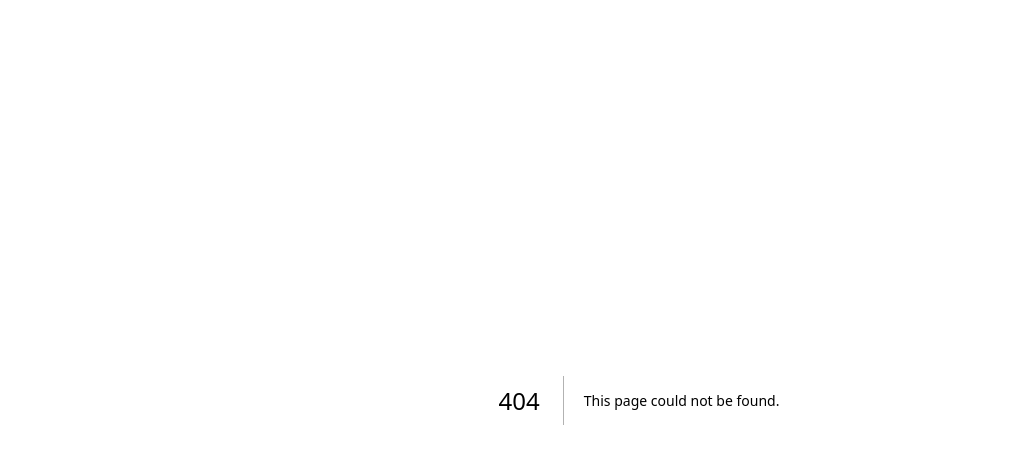
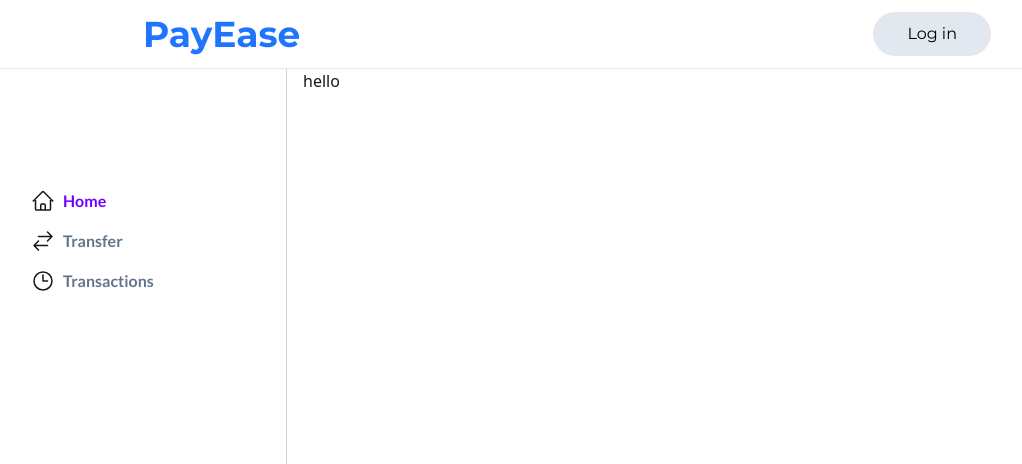
Before and after one commit to Neerajd3vv/Payease, a Next.js app in the folder apps/client_app/: page /home in a window 1280 px wide. Before the commit this address had no page. Shown: the top 464 px of the page, without its empty margins (1-1023 px from the left). Built offline with nearby package versions, Linux system fonts and the light colour scheme; no server answers; a web font is replaced by a local one.

Commit message:
Working-auth&home/transation/tranfer_page

```diff
--- /dev/null
+++ b/apps/client_app/app/(dashboard)/home/page.tsx
@@ -0,0 +1,8 @@
+
+export default function (){
+    return(
+        <div>
+            hello
+        </div>
+    )
+}
--- /dev/null
+++ b/apps/client_app/app/(dashboard)/layout.tsx
@@ -0,0 +1,37 @@
+import React from "react";
+import { Sidebar } from "../components/Sidebar";
+import { AppbarClient } from "../components/AppbarClient";
+export default function ({children}: {children: React.ReactNode}){
+    return (
+      <div>
+        <AppbarClient/>
+        <div className="flex">
+            <div className="border-r w-72 h-screen border-slate-300 mr-4 pt-28">
+            <Sidebar title="Home" href="/home" icon={<HomeIcon/>}/>
+            <Sidebar title="Transfer" href="/transfer" icon={<TransferIcon/>}/>
+            <Sidebar title="Transactions" href="/transactions" icon={<TransactionsIcon/>}/>
+            </div>
+
+            {children}</div>
+            </div>
+    )
+}
+
+// These icons are from heroicons
+function HomeIcon() {
+    return <svg xmlns="http://www.w3.org/2000/svg" fill="none" viewBox="0 0 24 24" stroke-width="1.5" stroke="currentColor" className="w-6 h-6">
+    <path stroke-linecap="round" stroke-linejoin="round" d="m2.25 12 8.954-8.955c.44-.439 1.152-.439 1.591 0L21.75 12M4.5 9.75v10.125c0 .621.504 1.125 1.125 1.125H9.75v-4.875c0-.621.504-1.125 1.125-1.125h2.25c.621 0 1.125.504 1.125 1.125V21h4.125c.621 0 1.125-.504 1.125-1.125V9.75M8.25 21h8.25" />
+  </svg>
+}
+function TransferIcon() {
+    return <svg xmlns="http://www.w3.org/2000/svg" fill="none" viewBox="0 0 24 24" stroke-width="1.5" stroke="currentColor" className="w-6 h-6">
+    <path stroke-linecap="round" stroke-linejoin="round" d="M7.5 21 3 16.5m0 0L7.5 12M3 16.5h13.5m0-13.5L21 7.5m0 0L16.5 12M21 7.5H7.5" />
+  </svg>
+}
+
+function TransactionsIcon() {
+    return <svg xmlns="http://www.w3.org/2000/svg" fill="none" viewBox="0 0 24 24" stroke-width="1.5" stroke="currentColor" className="w-6 h-6">
+    <path stroke-linecap="round" stroke-linejoin="round" d="M12 6v6h4.5m4.5 0a9 9 0 1 1-18 0 9 9 0 0 1 18 0Z" />
+  </svg>
+
+}
--- /dev/null
+++ b/apps/client_app/app/(dashboard)/transactions/page.tsx
@@ -0,0 +1,5 @@
+export default function (){
+    return(
+        <div>Transactions</div>
+    )
+}
--- /dev/null
+++ b/apps/client_app/app/(dashboard)/transfer/page.tsx
@@ -0,0 +1,5 @@
+export default function (){
+    return(
+        <div>Transfer</div>
+    )
+}
--- a/apps/client_app/app/api/auth/signup/route.ts
+++ b/apps/client_app/app/api/auth/signup/route.ts
@@ -0,0 +1,23 @@
+import { NextRequest, NextResponse } from "next/server";
+import bcrypt from "bcrypt";
+import db from "@repo/db/client";
+export async function POST(req: NextRequest) {
+  const body = await req.json();
+  const hashedPassword = await bcrypt.hash(body.password, 10);
+  try {
+    const newuser = await db.user.create({
+      data: {
+        name: body.name,
+        email: body.email,
+        phoneNumber: body.phoneNumber,
+        password: hashedPassword,
+      },
+    });
+    return NextResponse.json({ msg: "User created", userInfo: newuser });
+  } catch (error) {
+    return NextResponse.json({
+      msg: "Error while registering user",
+      Error: error,
+    });
+  }
+}
--- a/apps/client_app/app/components/AppbarClient.tsx
+++ b/apps/client_app/app/components/AppbarClient.tsx
@@ -2,17 +2,15 @@
 
 import { Appbar } from "@repo/ui/appbar";
 import { signIn, signOut, useSession } from "next-auth/react";
-import { useRouter } from "next/navigation";
 export function AppbarClient() {
-  const router = useRouter();
   const session = useSession();
   return (
     <div>
       <Appbar
         onSignin={signIn}
         onSignout={async () => {
-          await signOut();
-          router.push("/api/auth/signin");
+          await signOut({callbackUrl:"/"});
+
         }}
         user={session.data?.user}
       />
--- /dev/null
+++ b/apps/client_app/app/components/Sidebar.tsx
@@ -0,0 +1,25 @@
+
+"use client"
+interface SidebarType {
+  icon: React.ReactNode
+  title: string;
+  href: string;
+}
+import { useRouter } from "next/navigation";
+import { usePathname } from "next/navigation";
+import React from "react";
+export function Sidebar({ icon, title, href }: SidebarType) {
+  const router = useRouter();
+  const pathname = usePathname()
+  const selected = pathname === href
+  return (
+    <div className="pl-8 p-2 flex cursor-pointer"
+      onClick={() => {
+        router.push(href);
+      }}
+    >
+      <div className="pr-2">{icon}</div>
+      <div className={`font-bold font-lato  ${selected? "text-heheblu" : "text-slate-500"}`}  >{title}</div>
+    </div>
+  );
+}
--- a/apps/client_app/app/lib/authoptions.ts
+++ b/apps/client_app/app/lib/authoptions.ts
@@ -19,7 +19,6 @@ export const authOptions = {
       // TODO: User credentials type from next-aut
       async authorize(credentials: any) {
         // Do zod validation, OTP validation here
-        const hashedPassword = await bcrypt.hash(credentials.password, 10);
         const existingUser = await db.user.findFirst({
           where: {
             phoneNumber: credentials.phone,
@@ -35,15 +34,19 @@ export const authOptions = {
             return {
               id: existingUser.id.toString(),
               name: existingUser.name,
-              email: existingUser.phoneNumber,
+              email: existingUser.email,
             };
           }
         }
-        return null;
+
+        return null
       },
     }),
   ],
   secret: process.env.JWT_SECRET || "secret",
+  pages: {
+    signIn: "/signin",
+  },
   callbacks: {
     async session({ token, session }: any) {
       session.user.id = token.sub;
@@ -51,7 +54,4 @@ export const authOptions = {
       return session;
     },
   },
-  pages: {
-    signIn : "/signin"
-  }
 };
--- a/apps/client_app/app/signin/page.tsx
+++ b/apps/client_app/app/signin/page.tsx
@@ -1,47 +1,70 @@
-"use client"
-import { Buttonsinginsignup } from "../components/Button"
-import Link from "next/link"
-import { Inputbox } from "../components/Inputbox"
-import { useState } from "react"
-import { signIn } from "next-auth/react"
-import { useRouter } from "next/navigation"
+"use client";
+import { Buttonsinginsignup } from "../components/Button";
+import Link from "next/link";
+import { Inputbox } from "../components/Inputbox";
+import { useState } from "react";
+import { signIn } from "next-auth/react";
+import { useRouter } from "next/navigation";
 
-export default function Signin( ){
-    const [phoneNumber , setPhoneNumber] = useState("")
-    const [password , setPassword] = useState("")
-    const router = useRouter()
-return(
+export default function Signin() {
+  const [phoneNumber, setPhoneNumber] = useState("");
+  const [password, setPassword] = useState("");
+  const router = useRouter();
+
+  const SigninHandler = async () => {
+    try {
+      const result = await signIn("credentials", {
+        redirect: false,
+        phoneNumber,
+        password,
+      });
+      if (result?.ok) {
+        router.push("/home");
+      }
+    } catch (error) {
+      alert("Error while signin");
+    }
+  };
+  return (
     <div className="border-2  flex justify-center h-screen items-center ">
-        <div className="border-2   text-center shadow-lg rounded-2xl py-20 max-w-lg w-full ">
+      <div className="border-2   text-center shadow-lg rounded-2xl py-20 max-w-lg w-full ">
         <div className=" font-roboto font-semibold  pb-10 text-4xl">
-        Sign in to PayEase
+          Sign in to PayEase
         </div>
         <div>
-            <Inputbox onChange={(e)=>{
-                setPhoneNumber(e.target.value)
-            }} placeholder="999000444" type="text" label="Phone number"/>
+          <Inputbox
+            onChange={(e) => {
+              setPhoneNumber(e.target.value);
+            }}
+            placeholder="999000444"
+            type="text"
+            label="Phone number"
+          />
         </div>
         <div>
-            <Inputbox onChange={(e)=>{
-            setPassword(e.target.value)
-            }} placeholder="12345" type="password" label="Password"/>
+          <Inputbox
+            onChange={(e) => {
+              setPassword(e.target.value);
+            }}
+            placeholder="12345"
+            type="password"
+            label="Password"
+          />
         </div>
 
-
         <div className="pt-8 pb-2">
-            <Buttonsinginsignup onClick={async ()=>{
-                await signIn("credentials", {
-                    phoneNumber,
-                    password
-                })
-                router.push("/")
-            }} content="Signin with credentials"/>
+          <Buttonsinginsignup
+            onClick={SigninHandler}
+            content="Signin with credentials"
+          />
         </div>
         <div className=" font-afacad  flex justify-center">
-            Dont have an account? <Link href="/signup"  className="pl-2 underline text-blue-700">Signup</Link>
-
+          Dont have an account?{" "}
+          <Link href="/signup" className="pl-2 underline text-blue-700">
+            Signup
+          </Link>
         </div>
-        </div>
+      </div>
     </div>
-)
+  );
 }
--- a/apps/client_app/app/signup/page.tsx
+++ b/apps/client_app/app/signup/page.tsx
@@ -4,15 +4,29 @@ import Link from "next/link";
 import { useState } from "react";
 import { Buttonsinginsignup } from "../components/Button";
 import axios from "axios";
-
+import { useRouter } from "next/navigation";
 export default function Signup() {
+  const [name, setName] = useState("");
   const [phoneNumber, setPhoneNumber] = useState("");
   const [email, setEmail] = useState("");
   const [password, setPassword] = useState("");
+  const router = useRouter();
   return (
     <div className="h-screen flex justify-center items-center ">
       <div className="border-2  bg-white text-center shadow-lg rounded-2xl py-20 max-w-lg w-full">
-        <div className="font-roboto font-semibold  pb-10 text-4xl">Register yourself!</div>
+        <div className="font-roboto font-semibold  pb-10 text-4xl">
+          Register yourself!
+        </div>
+        <div>
+          <Inputbox
+            onChange={(e) => {
+              setName(e.target.value);
+            }}
+            placeholder="john serrif"
+            label="Name"
+            type="text"
+          />
+        </div>
         <div>
           <Inputbox
             onChange={(e) => {
@@ -44,12 +58,26 @@ export default function Signup() {
           />
         </div>
         <div className="pt-8 pb-2">
-          <Buttonsinginsignup onClick={() => {
-            axios.post("https://localhost:3000/api/auth/signup" ,{
-                phoneNumber,
-                password
-            })
-          }} content="Signup" />
+          <Buttonsinginsignup
+            onClick={async () => {
+              const user = await axios.post(
+                "http://localhost:3000/api/auth/signup",
+                {
+                  phoneNumber,
+                  password,
+                  email,
+                  name,
+                }
+              );
+              const userData = user.data.msg;
+              if (userData) {
+                router.push("/signin");
+              } else {
+                alert("Error in creating user!");
+              }
+            }}
+            content="Signup"
+          />
         </div>
         <div className="font-afacad  ">
           Go back to -
@@ -57,7 +85,6 @@ export default function Signup() {
             Signin
           </Link>
         </div>
-
       </div>
     </div>
   );
```
Also changed, not shown: 2 other files (tests, documents, lock files or other folders).
